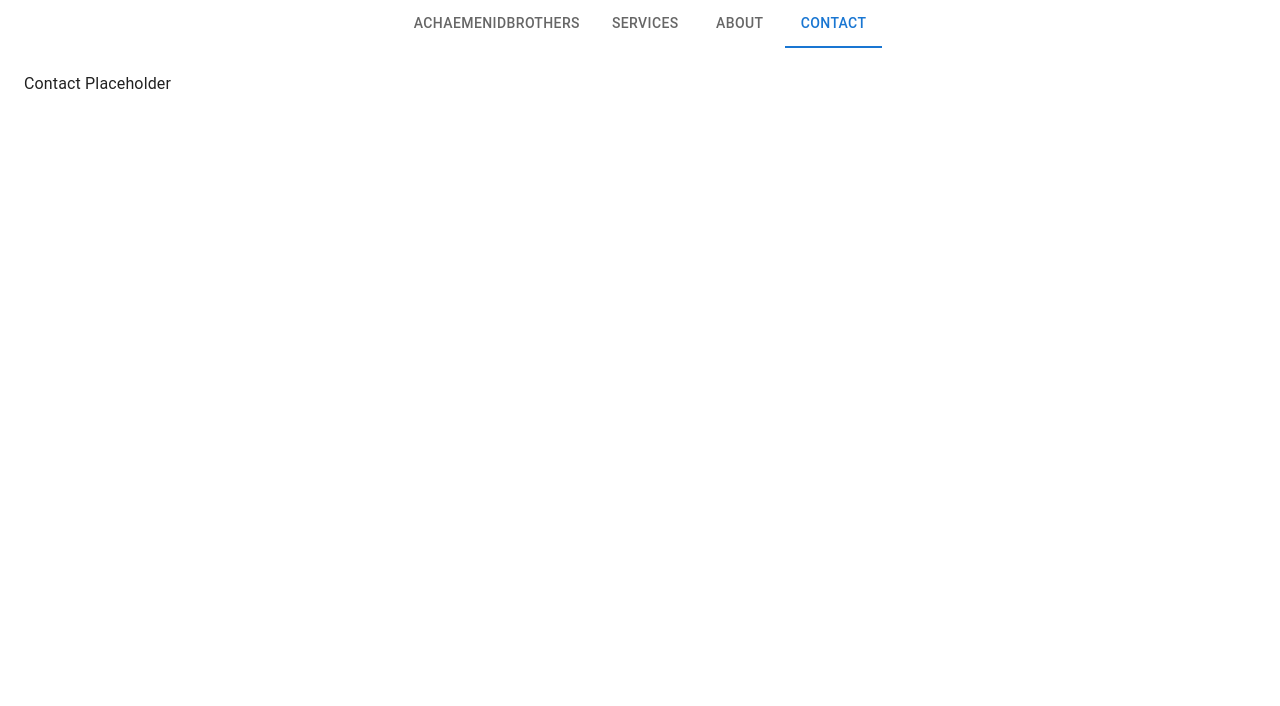
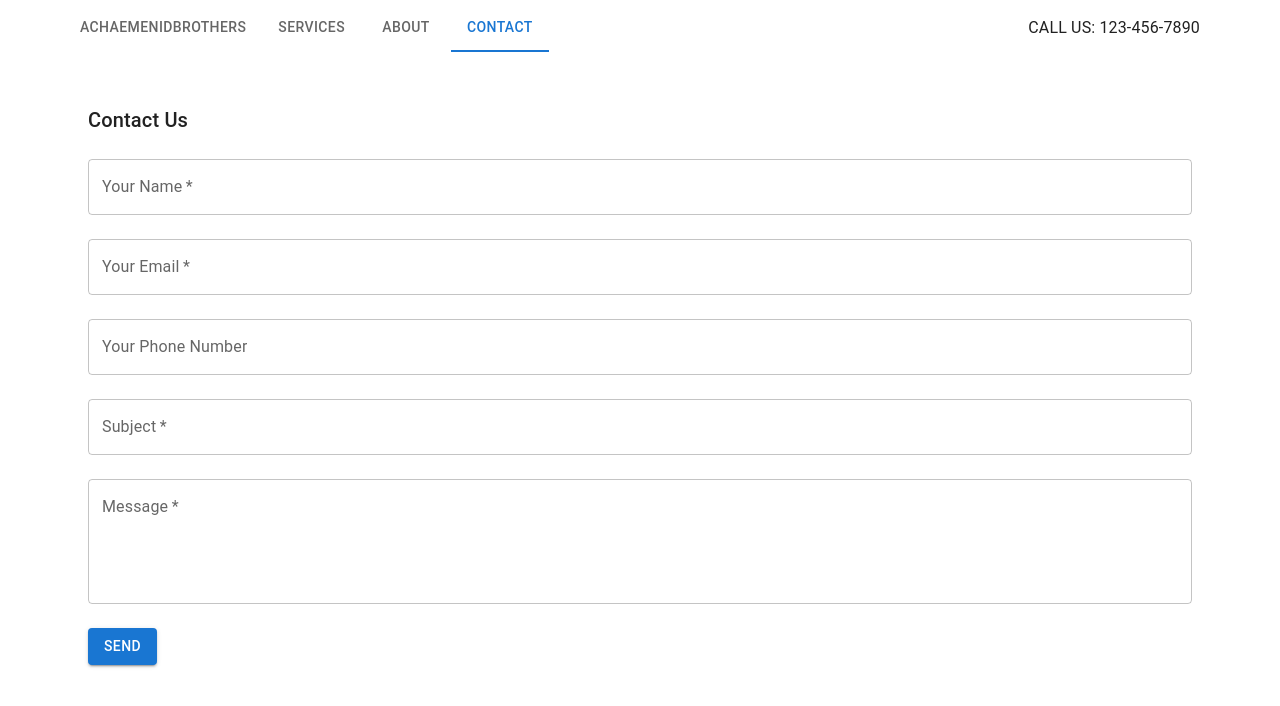
Before and after one commit to MrKeon/abros, a React (Create React App) app: page / in a window 1280 px wide. Both pictures are taken after a click on the tab "CONTACT". Shown: the top 706 px of the page. Built offline with nearby package versions, Linux system fonts and the light colour scheme.

Commit message:
add contact page.

```diff
--- a/src/App.tsx
+++ b/src/App.tsx
@@ -1,9 +1,9 @@
 import './App.css';
-import { Box, Container, CssBaseline, Tab, Tabs } from '@mui/material';
+import { Box, Container, CssBaseline, Tab, Tabs, Typography } from '@mui/material';
 import React, { SyntheticEvent } from 'react';
 import { Services } from './pages/Services';
 import { About } from './pages/About';
-import { Contact } from './pages/Contact';
+import Contact from './pages/Contact';
 import { Home } from './pages/Home';
 
 function CustomTabPanel(props: { [x: string]: any; children: any; value: any; index: any; }) {
@@ -23,30 +23,30 @@ function CustomTabPanel(props: { [x: string]: any; children: any; value: any; in
 }
 
 function App() {
-  const [tab, setTab] = React.useState(0)
+  const [tab, setTab] = React.useState(0);
   const handleChange = (event: SyntheticEvent<Element, Event>, newValue: React.SetStateAction<number>) => {
     setTab(newValue);
   };
 
   return (
-    <CssBaseline >
-      <Container >
-
-      </Container>
-      <Box sx={{ width: '100%'}}>
-        <Box sx={{ alignItems: 'center' }}>
-          <Tabs value={tab} onChange={handleChange} centered>
+    <CssBaseline>
+      <Container>
+        <Box sx={{ width: '100%', display: 'flex', alignItems: 'center', justifyContent: 'space-between' }}>
+          <Tabs value={tab} onChange={handleChange}>
             <Tab label="AchaemenidBrothers" />
             <Tab label="Services" />
             <Tab label="About" />
             <Tab label="Contact" />
           </Tabs>
+          <Typography sx={{ ml: 'auto', p: 2 }}>
+            CALL US: 123-456-7890
+          </Typography>
         </Box>
         <CustomTabPanel value={tab} index={0}><Home /></CustomTabPanel>
         <CustomTabPanel value={tab} index={1}><Services /></CustomTabPanel>
         <CustomTabPanel value={tab} index={2}><About /></CustomTabPanel>
         <CustomTabPanel value={tab} index={3}><Contact /></CustomTabPanel>
-      </Box>
+      </Container>
     </CssBaseline>
   );
 }
--- a/src/pages/Contact.tsx
+++ b/src/pages/Contact.tsx
@@ -1,7 +1,73 @@
-import React from "react"
+import React, { useState } from 'react';
+import { Box, Button, TextField, Typography } from '@mui/material';
+import { businessEmail } from '../util/util';
 
-export const Contact = () => {
+const Contact: React.FC = () => {
+    const [name, setName] = useState('');
+    const [email, setEmail] = useState('');
+    const [tel, setTel] = useState('');
+    const [subject, setSubject] = useState('');
+    const [message, setMessage] = useState('');
+
+    const handleSubmit = (event: React.FormEvent<HTMLFormElement>) => {
+        event.preventDefault();
+        const mailtoLink = `mailto:${businessEmail}?subject=${encodeURIComponent(subject)}&body=${encodeURIComponent(`Name: ${name}\nEmail: ${email}\n\nMessage:\n${message}`)}`;
+        window.location.href = mailtoLink;
+    };
+
     return (
-        <div>Contact Placeholder</div>
-    )
-}
+        <Box component="form" onSubmit={handleSubmit} sx={{ mt: 3 }}>
+            <Typography variant="h6" gutterBottom>
+                Contact Us
+            </Typography>
+            <TextField
+                label="Your Name"
+                value={name}
+                onChange={(e) => setName(e.target.value)}
+                fullWidth
+                required
+                margin="normal"
+            />
+            <TextField
+                label="Your Email"
+                type="email"
+                value={email}
+                onChange={(e) => setEmail(e.target.value)}
+                fullWidth
+                required
+                margin="normal"
+            />
+            <TextField
+                label="Your Phone Number"
+                type="tel"
+                value={tel}
+                onChange={(e) => setTel(e.target.value)}
+                fullWidth
+                margin="normal"
+            />
+            <TextField
+                label="Subject"
+                value={subject}
+                onChange={(e) => setSubject(e.target.value)}
+                fullWidth
+                required
+                margin="normal"
+            />
+            <TextField
+                label="Message"
+                value={message}
+                onChange={(e) => setMessage(e.target.value)}
+                fullWidth
+                required
+                multiline
+                rows={4}
+                margin="normal"
+            />
+            <Button type="submit" variant="contained" color="primary" sx={{ mt: 2 }}>
+                Send
+            </Button>
+        </Box>
+    );
+};
+
+export default Contact;
--- a/src/pages/Services.tsx
+++ b/src/pages/Services.tsx
@@ -1,64 +1,11 @@
 import { Box, Grid, Typography, Backdrop, Fade, IconButton, Modal } from "@mui/material"
 import CloseIcon from '@mui/icons-material/Close';
 import React, { useState } from "react"
-import deck1 from "../images/deck1.jpg"
-import deck2 from "../images/deck2.jpg"
-import deck3 from "../images/deck3.jpg"
-import remodel1 from "../images/remodel1.jpg"
-import remodel2 from "../images/remodel2.jpg"
-import remodel3 from "../images/remodel3.jpg"
-import tile1 from "../images/tile1.jpg"
 import ImageCarousel from "../components/ImageCarousel"
+import { services } from "../util/util";
 
 
 const headerSize = "h2"
-
-const deckImgList = [
-    {
-        src: deck1,
-        alt: 'Weatherproof immitation wood deck with lighting and masonry work.'
-    },
-    {
-        src: deck2,
-        alt: 'Beachfront wooden deck with railings.'
-    },
-    {
-        src: deck3,
-        alt: 'Weatherproof immitation wood deck with railings.'
-    },
-]
-const services = [
-    {
-        title: 'Decking',
-        images: [...deckImgList]
-    },
-    {
-        title: 'Remodel',
-        images: [
-            {
-                src: remodel1,
-                alt: '',
-            },
-            {
-                src: remodel2,
-                alt: '',
-            },
-            {
-                src: remodel3,
-                alt: '',
-            }
-        ]
-    },
-    {
-        title: 'Tile/Flooring',
-        images: [
-            {
-                src: tile1,
-                alt: '',
-            }
-        ]
-    }
-]
 
 export const Services = () => {
     const [open, setOpen] = useState(false);
--- /dev/null
+++ b/src/util/util.ts
@@ -0,0 +1,54 @@
+import deck1 from "../images/deck1.jpg"
+import deck2 from "../images/deck2.jpg"
+import deck3 from "../images/deck3.jpg"
+import remodel1 from "../images/remodel1.jpg"
+import remodel2 from "../images/remodel2.jpg"
+import remodel3 from "../images/remodel3.jpg"
+import tile1 from "../images/tile1.jpg"
+
+export const businessEmail = `your-email@example.com`
+export const services = [
+    {
+        title: 'Decking',
+        images: [
+            {
+                src: deck1,
+                alt: 'Weatherproof immitation wood deck with lighting and masonry work.'
+            },
+            {
+                src: deck2,
+                alt: 'Beachfront wooden deck with railings.'
+            },
+            {
+                src: deck3,
+                alt: 'Weatherproof immitation wood deck with railings.'
+            },
+        ]
+    },
+    {
+        title: 'Remodel',
+        images: [
+            {
+                src: remodel1,
+                alt: 'Kitchen cabinet, flooring and countertop remodel.',
+            },
+            {
+                src: remodel2,
+                alt: '',
+            },
+            {
+                src: remodel3,
+                alt: '',
+            }
+        ]
+    },
+    {
+        title: 'Tile/Flooring',
+        images: [
+            {
+                src: tile1,
+                alt: 'Precise tile layout for best asthetic look.',
+            }
+        ]
+    }
+]
```
